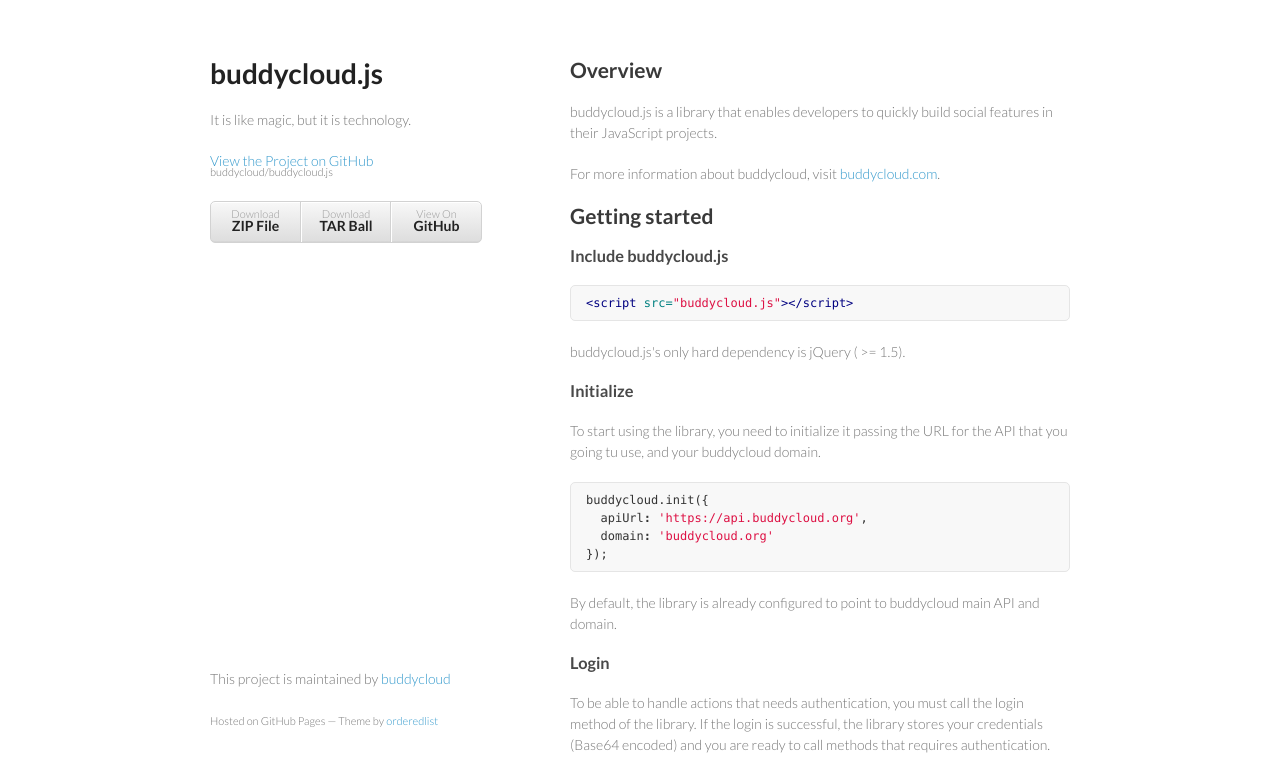
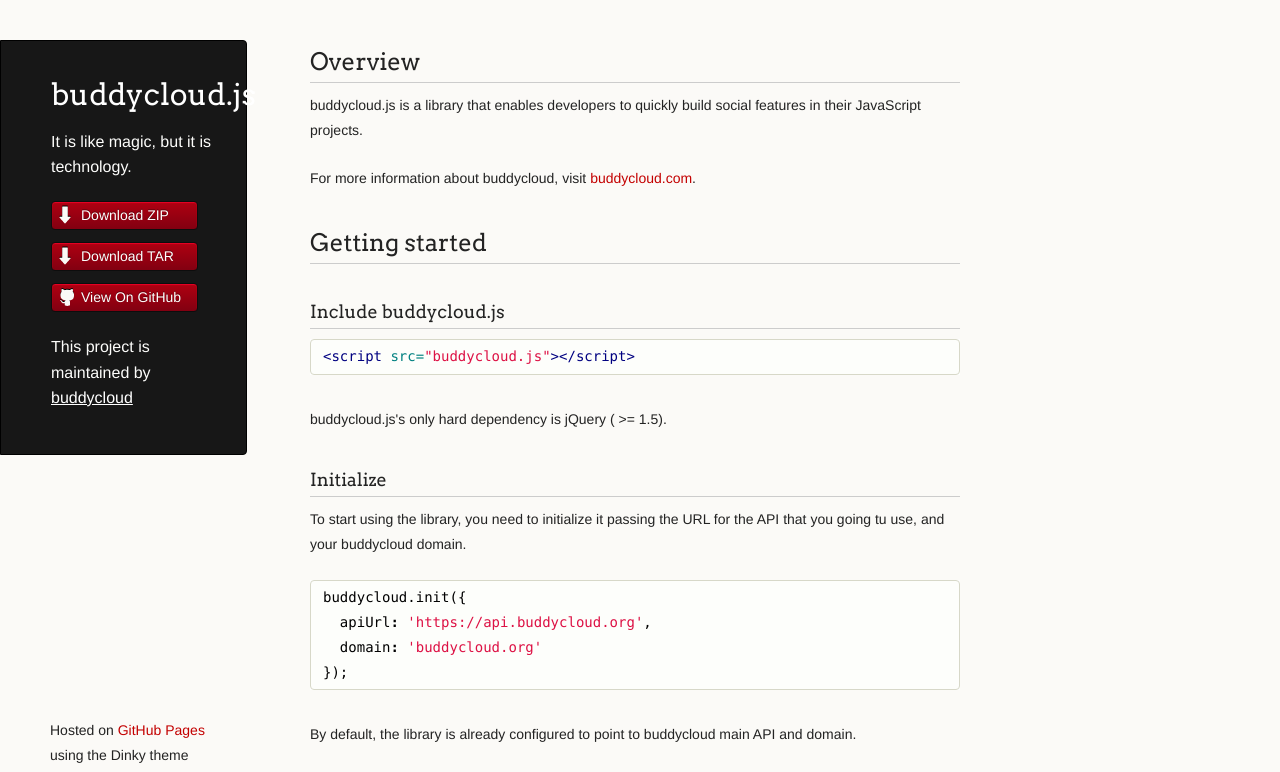
Before and after one commit to buddycloud/buddycloud.js, a plain HTML site: page index.html in a window 1280 px wide. Shown: the top 772 px of the page. Drawn offline with Linux system fonts and the light colour scheme.

Commit message:
Create gh-pages branch via GitHub

```diff
--- a/index.html
+++ b/index.html
@@ -7,6 +7,7 @@
 
     <link rel="stylesheet" href="stylesheets/styles.css">
     <link rel="stylesheet" href="stylesheets/pygment_trac.css">
+    <script src="javascripts/scale.fix.js"></script>
     <meta name="viewport" content="width=device-width, initial-scale=1, user-scalable=no">
     <!--[if lt IE 9]>
     <script src="//html5shiv.googlecode.com/svn/trunk/html5.js"></script>
@@ -15,17 +16,18 @@
   <body>
     <div class="wrapper">
       <header>
-        <h1>buddycloud.js</h1>
-        <p>It is like magic, but it is technology.</p>
+        <h1 class="header">buddycloud.js</h1>
+        <p class="header">It is like magic, but it is technology.</p>
 
-        <p class="view"><a href="https://github.com/buddycloud/buddycloud.js">View the Project on GitHub <small>buddycloud/buddycloud.js</small></a></p>
+        <ul>
+          <li class="download"><a class="buttons" href="https://github.com/buddycloud/buddycloud.js/zipball/master">Download ZIP</a></li>
+          <li class="download"><a class="buttons" href="https://github.com/buddycloud/buddycloud.js/tarball/master">Download TAR</a></li>
+          <li><a class="buttons github" href="https://github.com/buddycloud/buddycloud.js">View On GitHub</a></li>
+        </ul>
+
+        <p class="header">This project is maintained by <a class="header name" href="https://github.com/buddycloud">buddycloud</a></p>
 
 
-        <ul>
-          <li><a href="https://github.com/buddycloud/buddycloud.js/zipball/master">Download <strong>ZIP File</strong></a></li>
-          <li><a href="https://github.com/buddycloud/buddycloud.js/tarball/master">Download <strong>TAR Ball</strong></a></li>
-          <li><a href="https://github.com/buddycloud/buddycloud.js">View On <strong>GitHub</strong></a></li>
-        </ul>
       </header>
       <section>
         <h2>Overview</h2>
@@ -225,12 +227,11 @@
 <p>buddycloud.js is open source and available under <a href="http://www.apache.org/licenses/LICENSE-2.0">Apache License 2.0</a>. </p>
       </section>
       <footer>
-        <p>This project is maintained by <a href="https://github.com/buddycloud">buddycloud</a></p>
-        <p><small>Hosted on GitHub Pages &mdash; Theme by <a href="https://github.com/orderedlist">orderedlist</a></small></p>
+        <p><small>Hosted on <a href="https://pages.github.com">GitHub Pages</a> using the Dinky theme</small></p>
       </footer>
     </div>
-    <script src="javascripts/scale.fix.js"></script>
-              <script type="text/javascript">
+    <!--[if !IE]><script>fixScale(document);</script><![endif]-->
+		          <script type="text/javascript">
             var gaJsHost = (("https:" == document.location.protocol) ? "https://ssl." : "http://www.");
             document.write(unescape("%3Cscript src='" + gaJsHost + "google-analytics.com/ga.js' type='text/javascript'%3E%3C/script%3E"));
           </script>
--- a/stylesheets/styles.css
+++ b/stylesheets/styles.css
@@ -1,186 +1,328 @@
-@import url(https://fonts.googleapis.com/css?family=Lato:300italic,700italic,300,700);
+@import url(https://fonts.googleapis.com/css?family=Arvo:400,700,400italic);
+
+/* MeyerWeb Reset */
+
+html, body, div, span, applet, object, iframe,
+h1, h2, h3, h4, h5, h6, p, blockquote, pre,
+a, abbr, acronym, address, big, cite, code,
+del, dfn, em, img, ins, kbd, q, s, samp,
+small, strike, strong, sub, sup, tt, var,
+b, u, i, center,
+dl, dt, dd, ol, ul, li,
+fieldset, form, label, legend,
+table, caption, tbody, tfoot, thead, tr, th, td,
+article, aside, canvas, details, embed,
+figure, figcaption, footer, header, hgroup,
+menu, nav, output, ruby, section, summary,
+time, mark, audio, video {
+  margin: 0;
+  padding: 0;
+  border: 0;
+  font: inherit;
+  vertical-align: baseline;
+}
+
+
+/* Base text styles */
 
 body {
-  padding:50px;
-  font:14px/1.5 Lato, "Helvetica Neue", Helvetica, Arial, sans-serif;
-  color:#777;
-  font-weight:300;
+  padding:10px 50px 0 0;
+  font-family:"Helvetica Neue", Helvetica, Arial, sans-serif;
+	font-size: 14px;
+	color: #232323;
+	background-color: #FBFAF7;
+	margin: 0;
+	line-height: 1.8em;
+	-webkit-font-smoothing: antialiased;
+
 }
 
 h1, h2, h3, h4, h5, h6 {
-  color:#222;
-  margin:0 0 20px;
+  color:#232323;
+  margin:36px 0 10px;
 }
 
-p, ul, ol, table, pre, dl {
-  margin:0 0 20px;
+p, ul, ol, table, dl {
+  margin:0 0 22px;
 }
 
 h1, h2, h3 {
-  line-height:1.1;
+	font-family: Arvo, Monaco, serif;
+  line-height:1.3;
+	font-weight: normal;
+}
+
+h1,h2, h3 {
+	display: block;
+	border-bottom: 1px solid #ccc;
+	padding-bottom: 5px;
 }
 
 h1 {
-  font-size:28px;
+	font-size: 30px;
 }
 
 h2 {
-  color:#393939;
+	font-size: 24px;
 }
 
-h3, h4, h5, h6 {
-  color:#494949;
+h3 {
+	font-size: 18px;
+}
+
+h4, h5, h6 {
+	font-family: Arvo, Monaco, serif;
+	font-weight: 700;
 }
 
 a {
-  color:#39c;
-  font-weight:400;
+  color:#C30000;
+  font-weight:200;
   text-decoration:none;
 }
 
-a small {
-  font-size:11px;
-  color:#777;
-  margin-top:-0.6em;
-  display:block;
+a:hover {
+	text-decoration: underline;
 }
 
-.wrapper {
-  width:860px;
-  margin:0 auto;
+a small {
+	font-size: 12px;
+}
+
+em {
+	font-style: italic;
+}
+
+strong {
+  font-weight:700;
+}
+
+ul li {
+  list-style: inside;
+  padding-left: 25px;
+}
+
+ol li {
+  list-style: decimal inside;
+  padding-left: 20px;
 }
 
 blockquote {
-  border-left:1px solid #e5e5e5;
-  margin:0;
-  padding:0 0 0 20px;
-  font-style:italic;
+  margin: 0;
+  padding: 0 0 0 20px;
+  font-style: italic;
 }
 
+dl, dt, dd, dl p {
+	font-color: #444;
+}
+
+dl dt {
+  font-weight: bold;
+}
+
+dl dd {
+  padding-left: 20px;
+  font-style: italic;
+}
+
+dl p {
+  padding-left: 20px;
+  font-style: italic;
+}
+
+hr {
+  border:0;
+  background:#ccc;
+  height:1px;
+  margin:0 0 24px;
+}
+
+/* Images */
+
+img {
+  position: relative;
+  margin: 0 auto;
+  max-width: 650px;
+  padding: 5px;
+  margin: 10px 0 32px 0;
+  border: 1px solid #ccc;
+}
+
+
+/* Code blocks */
+
 code, pre {
-  font-family:Monaco, Bitstream Vera Sans Mono, Lucida Console, Terminal;
-  color:#333;
-  font-size:12px;
+	font-family: Monaco, "Bitstream Vera Sans Mono", "Lucida Console", Terminal, monospace;
+  color:#000;
+  font-size:14px;
 }
 
 pre {
-  padding:8px 15px;
-  background: #f8f8f8;
-  border-radius:5px;
-  border:1px solid #e5e5e5;
-  overflow-x: auto;
+	padding: 4px 12px;
+  background: #FDFEFB;
+  border-radius:4px;
+  border:1px solid #D7D8C8;
+  overflow: auto;
+  overflow-y: hidden;
+	margin-bottom: 32px;
+}
+
+
+/* Tables */
+
+table {
+  width:100%;
 }
 
 table {
-  width:100%;
-  border-collapse:collapse;
+  border: 1px solid #ccc;
+  margin-bottom: 32px;
+  text-align: left;
+ }
+
+th {
+  font-family: 'Arvo', Helvetica, Arial, sans-serif;
+	font-size: 18px;
+	font-weight: normal;
+  padding: 10px;
+  background: #232323;
+  color: #FDFEFB;
+ }
+
+td {
+  padding: 10px;
+	background: #ccc;
+ }
+
+
+/* Wrapper */
+.wrapper {
+  width:960px;
 }
 
-th, td {
-  text-align:left;
-  padding:5px 10px;
-  border-bottom:1px solid #e5e5e5;
+
+/* Header */
+
+header {
+	background-color: #171717;
+	color: #FDFDFB;
+  width:170px;
+  float:left;
+  position:fixed;
+	border: 1px solid #000;
+	-webkit-border-top-right-radius: 4px;
+	-webkit-border-bottom-right-radius: 4px;
+	-moz-border-radius-topright: 4px;
+	-moz-border-radius-bottomright: 4px;
+	border-top-right-radius: 4px;
+	border-bottom-right-radius: 4px;
+	padding: 34px 25px 22px 50px;
+	margin: 30px 25px 0 0;
+	-webkit-font-smoothing: antialiased;
 }
 
-dt {
-  color:#444;
-  font-weight:700;
+p.header {
+	font-size: 16px;
 }
 
-th {
-  color:#444;
+h1.header {
+	font-family: Arvo, sans-serif;
+	font-size: 30px;
+	font-weight: 300;
+	line-height: 1.3em;
+	border-bottom: none;
+	margin-top: 0;
 }
 
-img {
-  max-width:100%;
+
+h1.header, a.header, a.name, header a{
+	color: #fff;
 }
 
-header {
-  width:270px;
-  float:left;
-  position:fixed;
+a.header {
+	text-decoration: underline;
+}
+
+a.name {
+	white-space: nowrap;
 }
 
 header ul {
   list-style:none;
-  height:40px;
-
   padding:0;
-
-  background: #eee;
-  background: -moz-linear-gradient(top, #f8f8f8 0%, #dddddd 100%);
-  background: -webkit-gradient(linear, left top, left bottom, color-stop(0%,#f8f8f8), color-stop(100%,#dddddd));
-  background: -webkit-linear-gradient(top, #f8f8f8 0%,#dddddd 100%);
-  background: -o-linear-gradient(top, #f8f8f8 0%,#dddddd 100%);
-  background: -ms-linear-gradient(top, #f8f8f8 0%,#dddddd 100%);
-  background: linear-gradient(top, #f8f8f8 0%,#dddddd 100%);
-
-  border-radius:5px;
-  border:1px solid #d2d2d2;
-  box-shadow:inset #fff 0 1px 0, inset rgba(0,0,0,0.03) 0 -1px 0;
-  width:270px;
 }
 
 header li {
-  width:89px;
-  float:left;
-  border-right:1px solid #d2d2d2;
-  height:40px;
+	list-style-type: none;
+  width:132px;
+  height:15px;
+	margin-bottom: 12px;
+	line-height: 1em;
+	padding: 6px 6px 6px 7px;
+
+	background: #AF0011;
+	background: -moz-linear-gradient(top, #AF0011 0%, #820011 100%);
+  background: -webkit-gradient(linear, left top, left bottom, color-stop(0%,#f8f8f8), color-stop(100%,#dddddd));
+  background: -webkit-linear-gradient(top, #AF0011 0%,#820011 100%);
+  background: -o-linear-gradient(top, #AF0011 0%,#820011 100%);
+  background: -ms-linear-gradient(top, #AF0011 0%,#820011 100%);
+  background: linear-gradient(top, #AF0011 0%,#820011 100%);
+
+	border-radius:4px;
+  border:1px solid #0D0D0D;
+
+	-webkit-box-shadow: inset 0px 1px 1px 0 rgba(233,2,38, 1);
+	box-shadow: inset 0px 1px 1px 0 rgba(233,2,38, 1);
+
 }
 
-header ul a {
-  line-height:1;
-  font-size:11px;
-  color:#999;
-  display:block;
-  text-align:center;
-  padding-top:6px;
-  height:40px;
+header li:hover {
+	background: #C3001D;
+	background: -moz-linear-gradient(top, #C3001D 0%, #950119 100%);
+  background: -webkit-gradient(linear, left top, left bottom, color-stop(0%,#f8f8f8), color-stop(100%,#dddddd));
+  background: -webkit-linear-gradient(top, #C3001D 0%,#950119 100%);
+  background: -o-linear-gradient(top, #C3001D 0%,#950119 100%);
+  background: -ms-linear-gradient(top, #C3001D 0%,#950119 100%);
+  background: linear-gradient(top, #C3001D 0%,#950119 100%);
 }
 
-strong {
-  color:#222;
-  font-weight:700;
+a.buttons {
+	-webkit-font-smoothing: antialiased;
+	background: url(../images/arrow-down.png) no-repeat;
+	font-weight: normal;
+	text-shadow: rgba(0, 0, 0, 0.4) 0 -1px 0;
+	padding: 2px 2px 2px 22px;
+	height: 30px;
 }
 
-header ul li + li {
-  width:88px;
-  border-left:1px solid #fff;
+a.github {
+	background: url(../images/octocat-small.png) no-repeat 1px;
 }
 
-header ul li + li + li {
-  border-right:none;
-  width:89px;
+a.buttons:hover {
+	color: #fff;
+	text-decoration: none;
 }
 
-header ul a strong {
-  font-size:14px;
-  display:block;
-  color:#222;
-}
+
+/* Section - for main page content */
 
 section {
-  width:500px;
+  width:650px;
   float:right;
   padding-bottom:50px;
 }
 
-small {
-  font-size:11px;
-}
 
-hr {
-  border:0;
-  background:#e5e5e5;
-  height:1px;
-  margin:0 0 20px;
-}
+/* Footer */
 
 footer {
-  width:270px;
+  width:170px;
   float:left;
   position:fixed;
-  bottom:50px;
+  bottom:10px;
+	padding-left: 50px;
 }
 
 @media print, screen and (max-width: 960px) {
@@ -196,14 +338,18 @@
     width:auto;
   }
 
+	footer {
+		border-top: 1px solid #ccc;
+		margin:0 84px 0 50px;
+		padding:0;
+	}
+
   header {
     padding-right:320px;
   }
 
   section {
-    border:1px solid #e5e5e5;
-    border-width:1px 0;
-    padding:20px 0;
+    padding:20px 84px 20px 50px;
     margin:0 0 20px;
   }
 
@@ -213,8 +359,8 @@
 
   header ul {
     position:absolute;
-    right:50px;
-    top:52px;
+    right:130px;
+    top:84px;
   }
 }
 
@@ -224,26 +370,38 @@
   }
 
   header {
-    padding:0;
+    padding:10px 20px 0;
+		margin-right: 0;
   }
+
+	section {
+    padding:10px 0 10px 20px;
+    margin:0 0 30px;
+  }
+
+	footer {
+		margin: 0 0 0 30px;
+	}
 
   header ul, header p.view {
     position:static;
   }
-
-  pre, code {
-    word-wrap:normal;
-  }
 }
 
 @media print, screen and (max-width: 480px) {
-  body {
-    padding:15px;
+
+  header ul li.download {
+    display:none;
   }
 
-  header ul {
-    display:none;
-  }
+	footer {
+		margin: 0 0 0 20px;
+	}
+
+	footer a{
+		display:block;
+	}
+
 }
 
 @media print {
```
Also changed, not shown: javascripts/scale.fix.js (+20 -17 lines), images/arrow-down.png (added), images/octocat-small.png (added).
